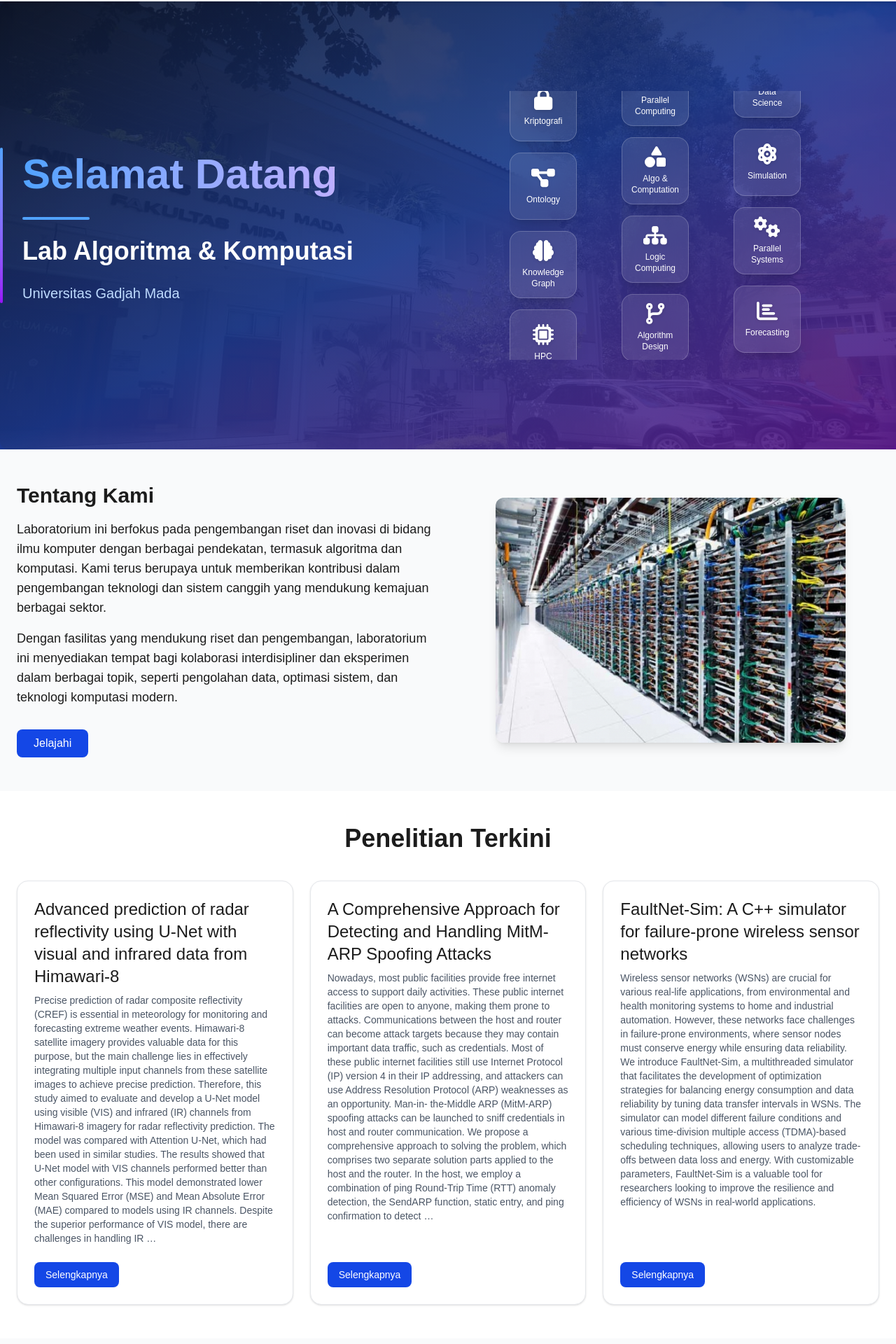
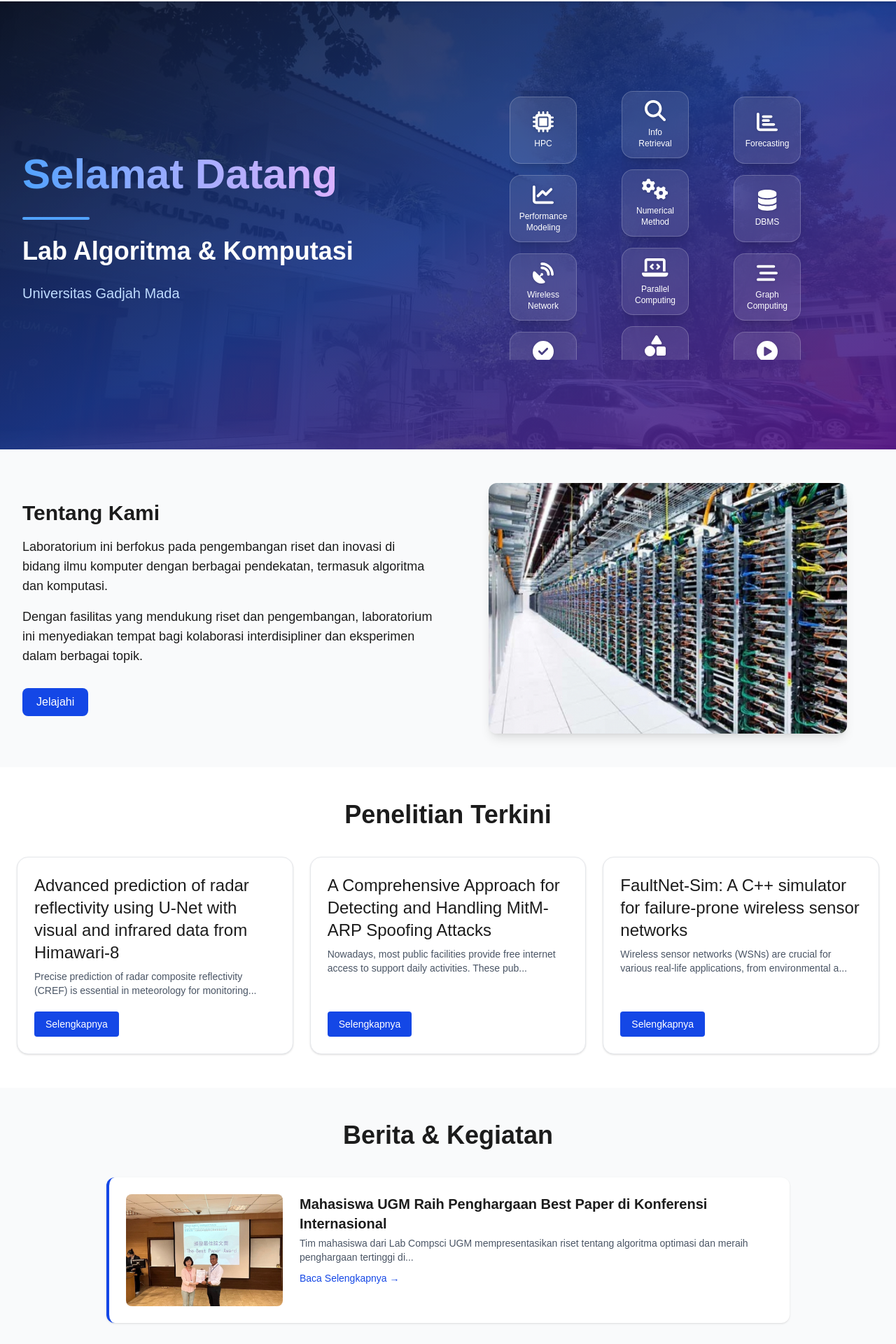
Before and after one commit to algokom-ugm/algokom-ugm.github.io, a Next.js app: page / in a window 1280 px wide. Shown: the part 78-1998 px from the top of the page at 70% size. Built offline with nearby package versions, Linux system fonts and the light colour scheme.

Commit message:
responsive v1.0

```diff
--- a/src/app/introduction/members/page.tsx
+++ b/src/app/introduction/members/page.tsx
@@ -16,7 +16,7 @@ export default function Members() {
 
           <div className="grid grid-cols-1 sm:grid-cols-2 lg:grid-cols-3 xl:grid-cols-4 gap-8 px-4">
             <a
-              href={`/research/recent-research/${headOfLab.researcherSlug}`}
+              href={`/research/recent-research?researcher=${headOfLab.researcherSlug}`}
               className="group relative flex flex-col items-center p-6 rounded-3xl bg-gradient-to-br from-white to-blue-50 shadow-lg hover:shadow-xl transition-all duration-300 ease-out hover:-translate-y-2"
               key={headOfLab.researcherSlug}
             >
@@ -82,7 +82,7 @@ export default function Members() {
           <div className="grid grid-cols-1 sm:grid-cols-2 lg:grid-cols-3 xl:grid-cols-4 gap-8 px-4">
             {members.map((member) => (
               <a
-                href={`/research/recent-research/${member.researcherSlug}`}
+                href={`/research/recent-research?researcher=${member.researcherSlug}`}
                 className="group relative flex flex-col items-center p-6 rounded-3xl bg-gradient-to-br from-white to-blue-50 shadow-lg hover:shadow-xl transition-all duration-300 ease-out hover:-translate-y-2"
                 key={member.researcherSlug}
               >
--- a/src/app/page.tsx
+++ b/src/app/page.tsx
@@ -61,48 +61,82 @@ const topics = [
 export default function Home() {
   return (
     <div>
-      <section className="min-h-[80vh] flex items-center justify-center px-8 overflow-hidden relative bg-gradient-to-br from-slate-900 via-blue-900 to-purple-900">
-        {/* Animated background elements */}
-        <div className="absolute inset-0 z-0">
-          {/* Grid pattern */}
-          <div className="absolute inset-0 opacity-10">
+      {/* Hero Section */}
+      <section className="min-h-[80vh] flex items-center justify-center px-4 sm:px-6 md:px-8 overflow-hidden relative bg-gradient-to-br from-slate-900 via-blue-900 to-purple-900">
+        <div className="absolute inset-0 z-0 opacity-10">
           <Image
             src="/fak-mipa.jpg"
             alt="Home"
             fill={true}
-              className="rounded-xl shadow-lg object-cover max-w-full h-auto"
+            className="object-cover"
             priority
           />
         </div>
-        </div>
 
-        <div className="max-w-7xl w-full grid grid-cols-1 md:grid-cols-2 gap-8 items-center z-10">
+        <div className="max-w-7xl w-full grid grid-cols-1 lg:grid-cols-2 gap-6 md:gap-8 items-center z-10">
           <motion.div
             initial={{ opacity: 0, x: -50 }}
             animate={{ opacity: 1, x: 0 }}
             transition={{ duration: 1 }}
             className="text-white relative"
           >
-            <div className="relative space-y-6">
-              <div className="absolute -left-8 top-0 h-full w-1 bg-gradient-to-b from-blue-400 to-purple-600 rounded-full" />
+            <div className="relative flex flex-col items-center lg:items-start text-center lg:text-left space-y-4 md:space-y-6">
+              <div className="absolute hidden lg:-left-8 top-0 h-full w-1 bg-gradient-to-b from-blue-400 to-purple-600 rounded-full" />
 
-              <h1 className="text-4xl md:text-6xl font-bold leading-tight bg-gradient-to-r from-blue-400 to-purple-300 bg-clip-text text-transparent">
+              <h1 className="text-4xl  md:text-5xl lg:text-6xl font-bold leading-tight bg-gradient-to-r from-blue-400 to-purple-300 bg-clip-text text-transparent">
                 Selamat Datang
               </h1>
 
-              <div className="space-y-4">
-                <div className="w-24 h-1 bg-blue-400 rounded-full mb-4" />
-                <h2 className="text-2xl md:text-4xl font-semibold leading-relaxed">
+              <div className="flex flex-col items-center lg:items-start space-y-3 md:space-y-4">
+                <div className="w-16 sm:w-20 md:w-24 h-1 bg-blue-400 rounded-full mb-3 md:mb-4" />
+                <h2 className="text-xl sm:text-2xl md:text-3xl lg:text-4xl font-semibold leading-relaxed">
                   Lab Algoritma & Komputasi
                 </h2>
-                <p className="text-lg md:text-xl text-blue-200 font-medium">
+                <p className="text-base sm:text-lg md:text-xl text-blue-200 font-medium">
                   Universitas Gadjah Mada
                 </p>
               </div>
             </div>
           </motion.div>
 
-          <div className="flex justify-center gap-8 h-96 overflow-hidden relative">
+          {/* Default (2 rows horizontal) */}
+          <div className="flex justify-center h-96 overflow-hidden relative lg:hidden flex-col">
+            {[
+              topics.slice(0, Math.ceil(topics.length / 2)),
+              topics.slice(Math.ceil(topics.length / 2)),
+            ].map((topicChunk, i) => {
+              const direction =
+                i % 2 === 0
+                  ? "animate-[slide-right_20s_linear_infinite]"
+                  : "animate-[slide-left_20s_linear_infinite]";
+
+              return (
+                <div key={i} className="w-full h-32 overflow-hidden relative">
+                  <div className={`flex absolute gap-4 ${direction}`}>
+                    {[...topicChunk, ...topicChunk].map((topic, index) => (
+                      <div
+                        key={index}
+                        className="h-24 w-24 flex-shrink-0 mx-auto"
+                      >
+                        <div className="h-full w-full bg-white/10 backdrop-blur-lg rounded-2xl shadow-xl flex flex-col items-center justify-center p-4 space-y-2 border border-white/20">
+                          <FontAwesomeIcon
+                            icon={topic.icon}
+                            className="text-3xl text-white drop-shadow-sm"
+                          />
+                          <p className="text-xs text-white text-center font-medium leading-snug">
+                            {topic.label}
+                          </p>
+                        </div>
+                      </div>
+                    ))}
+                  </div>
+                </div>
+              );
+            })}
+          </div>
+
+          {/* Large screens (3 columns vertical) */}
+          <div className="hidden lg:flex justify-center gap-8 h-96 overflow-hidden relative">
             {[
               topics.slice(0, Math.ceil(topics.length / 3)),
               topics.slice(
@@ -111,18 +145,14 @@ export default function Home() {
               ),
               topics.slice(Math.ceil((2 * topics.length) / 3)),
             ].map((topicChunk, i) => {
-              // Define direction: even = scroll down, odd = scroll up
-              const direction = i % 2 === 0 ? "scroll-down" : "scroll-up";
-
-              // Define animation class using Tailwind arbitrary syntax
-              const animationClass =
-                direction === "scroll-down"
+              const direction =
+                i % 2 === 0
                   ? "animate-[scroll-down_20s_linear_infinite]"
                   : "animate-[scroll-up_20s_linear_infinite]";
 
               return (
                 <div key={i} className="w-32 h-full overflow-hidden relative">
-                  <div className={`absolute top-0 space-y-4 ${animationClass}`}>
+                  <div className={`absolute top-0 space-y-4 ${direction}`}>
                     {[...topicChunk, ...topicChunk].map((topic, index) => (
                       <div key={index} className="h-24 w-24 mx-auto">
                         <div className="h-full w-full bg-white/10 backdrop-blur-lg rounded-2xl shadow-xl flex flex-col items-center justify-center p-4 space-y-2 border border-white/20">
@@ -144,47 +174,49 @@ export default function Home() {
         </div>
       </section>
 
-      <section className="">
-        <div className="flex flex-col md:flex-row items-center justify-between gap-10 px-6 py-12 max-w-7xl mx-auto">
-          <div className="flex-1 space-y-4 text-[var(--text-1)]">
-            <h2 className="text-3xl font-bold">Tentang Kami</h2>
-            <p className="text-lg">
+      {/* About Section */}
+      <section className="py-8 sm:py-10 md:py-12">
+        <div className="flex flex-col md:flex-row items-center justify-between gap-6 md:gap-8 lg:gap-10 px-4 sm:px-6 md:px-8 max-w-7xl mx-auto">
+          <div className="flex-1 space-y-3 md:space-y-4 text-[var(--text-1)] order-2 md:order-1 text-center lg:text-left items-center lg:items-start">
+            <h2 className="text-2xl sm:text-3xl font-bold">Tentang Kami</h2>
+            <p className="text-base sm:text-lg">
               Laboratorium ini berfokus pada pengembangan riset dan inovasi di
               bidang ilmu komputer dengan berbagai pendekatan, termasuk
-              algoritma dan komputasi. Kami terus berupaya untuk memberikan
-              kontribusi dalam pengembangan teknologi dan sistem canggih yang
-              mendukung kemajuan berbagai sektor.
+              algoritma dan komputasi.
             </p>
-            <p className="text-lg">
+            <p className="text-base sm:text-lg">
               Dengan fasilitas yang mendukung riset dan pengembangan,
               laboratorium ini menyediakan tempat bagi kolaborasi
-              interdisipliner dan eksperimen dalam berbagai topik, seperti
-              pengolahan data, optimasi sistem, dan teknologi komputasi modern.
+              interdisipliner dan eksperimen dalam berbagai topik.
             </p>
-            <button className="mt-4 px-6 py-2 bg-[var(--background-3)] text-[var(--text-alt-1)] rounded-lg hover:bg-[var(--background-3-hover)] transition">
+            <button className="mt-3 sm:mt-4 px-4 sm:px-5 py-2 text-sm sm:text-base bg-[var(--background-3)] text-[var(--text-alt-1)] rounded-lg hover:bg-[var(--background-3-hover)] transition">
               Jelajahi
             </button>
           </div>
 
-          <div className="flex-1 flex justify-center">
+          <div className="flex-1 lg:flex justify-center order-1 md:order-2 mb-6 md:mb-0 hidden">
+            <div className="w-full max-w-md lg:max-w-lg">
               <Image
                 src="/data_center.jpg"
                 alt="Home"
-              width={500}
-              height={500}
-              className="rounded-xl shadow-lg object-cover max-w-full h-auto"
+                width={600}
+                height={400}
+                className="rounded-xl shadow-lg object-cover w-full h-auto"
                 priority
               />
             </div>
           </div>
+        </div>
       </section>
 
-      <section className="flex flex-col items-center justify-center min-h-[80vh] px-6 py-12 bg-[var(--background-2)]">
-        <h2 className="text-4xl font-bold text-[var(--text-1)] mb-10">
+      {/* Research Section */}
+      <section className="py-8 sm:py-10 md:py-12 bg-[var(--background-2)]">
+        <div className="flex flex-col items-center justify-center px-4 sm:px-6 max-w-7xl mx-auto">
+          <h2 className="text-2xl sm:text-3xl md:text-4xl font-bold text-[var(--text-1)] mb-6 md:mb-8 lg:mb-10">
             Penelitian Terkini
           </h2>
 
-        <div className="grid grid-cols-1 sm:grid-cols-2 md:grid-cols-3 gap-6 max-w-7xl w-full">
+          <div className="grid grid-cols-1 md:grid-cols-2 lg:grid-cols-3 gap-4 sm:gap-5 md:gap-6 w-full">
             {publikasiData
               .sort((a, b) => {
                 // Helper to normalize nulls -> put them at the bottom
@@ -199,29 +231,29 @@ export default function Home() {
                 }
                 return safeNum(b.hari) - safeNum(a.hari);
               })
-            .slice(0, 3) // Take the top 3 most recent
+              .slice(0, 3)
               .map((item, index) => (
                 <div
                   key={index}
-                className="bg-[var(--background-2)] border border-[var(--border-1)] rounded-2xl shadow-sm hover:shadow-xl transition overflow-hidden flex flex-col"
+                  className="bg-[var(--background-2)] border border-[var(--border-1)] rounded-xl md:rounded-2xl shadow-sm hover:shadow-md md:hover:shadow-xl transition overflow-hidden flex flex-col"
                 >
-                <div className="p-6 flex flex-col justify-between flex-grow">
+                  <div className="p-4 sm:p-5 md:p-6 flex flex-col justify-between flex-grow">
                     <div>
-                    <h3 className="text-2xl text-[var(--text-1)] mb-2">
+                      <h3 className="text-lg sm:text-xl md:text-2xl text-[var(--text-1)] mb-2">
                         {item.judul}
                       </h3>
-                    <p className="text-[var(--text-1-shade)] text-sm">
-                      {item.deskripsi}
+                      <p className="text-[var(--text-1-shade)] text-xs sm:text-sm">
+                        {item.deskripsi.substring(0, 100)}...
                       </p>
                     </div>
 
-                  <div className="mt-6">
+                    <div className="mt-4 sm:mt-5">
                       <Link
                         href={`/research/${item.judul
                           .toLowerCase()
                           .replace(/ /g, "-")
                           .replace(/[^\w-]+/g, "")}`}
-                      className="inline-block px-4 py-2 text-sm font-medium text-[var(--text-alt-1)] bg-[var(--background-3)] rounded-lg hover:bg-[var(--background-3-hover)] transition"
+                        className="inline-block px-3 sm:px-4 py-1 sm:py-2 text-xs sm:text-sm font-medium text-[var(--text-alt-1)] bg-[var(--background-3)] rounded hover:bg-[var(--background-3-hover)] transition"
                       >
                         Selengkapnya
                       </Link>
@@ -230,36 +262,41 @@ export default function Home() {
                 </div>
               ))}
           </div>
+        </div>
       </section>
 
-      <section className=" flex flex-col items-center justify-center min-h-[80vh] px-6 py-12 bg-[var(--background-1)]">
-        <h2 className="text-4xl font-bold text-[var(--text-1)] mb-10">
+      {/* News Section */}
+      <section className="py-8 sm:py-10 md:py-12 bg-[var(--background-1)]">
+        <div className="flex flex-col items-center justify-center px-4 sm:px-6 max-w-5xl mx-auto">
+          <h2 className="text-2xl sm:text-3xl md:text-4xl font-bold text-[var(--text-1)] mb-6 md:mb-8 lg:mb-10">
             Berita & Kegiatan
           </h2>
 
-        <div className="space-y-8 max-w-5xl w-full">
+          <div className="space-y-5 sm:space-y-6 md:space-y-8 w-full">
             {newsevents.slice(0, 3).map((item, i) => (
               <div
                 key={i}
-              className="flex flex-col md:flex-row items-start gap-6 border-l-4 border-[var(--border-2)] bg-[var(--background-2)] p-6 rounded-xl shadow hover:shadow-lg transition"
+                className="flex flex-col md:flex-row items-start gap-4 sm:gap-5 md:gap-6 border-l-4 border-[var(--border-2)] bg-[var(--background-2)] p-4 sm:p-5 md:p-6 rounded-lg md:rounded-xl shadow hover:shadow-md md:hover:shadow-lg transition"
               >
+                <div className="w-full md:w-48 lg:w-56 flex-shrink-0">
                   <Image
                     src={item.img}
                     alt={item.title}
-                width={200}
-                height={140}
-                className="rounded-lg object-cover w-full md:w-60 h-40"
+                    width={240}
+                    height={160}
+                    className="rounded-lg object-cover w-full h-32 sm:h-36 md:h-40"
                   />
-              <div className="flex-1">
-                <h3 className="text-xl font-semibold text-[var(--text-1)] mb-1">
+                </div>
+                <div className="flex-1 mt-3 md:mt-0">
+                  <h3 className="text-lg sm:text-xl font-semibold text-[var(--text-1)] mb-1">
                     {item.title}
                   </h3>
-                <p className="text-[var(--text-1-shade)] text-sm mb-2">
-                  {item.desc}
+                  <p className="text-[var(--text-1-shade)] text-xs sm:text-sm mb-2">
+                    {item.desc.substring(0, 120)}...
                   </p>
                   <Link
                     href={`/news-and-events/${item.slug}`}
-                  className="text-blue-700 hover:underline font-medium text-sm"
+                    className="text-blue-700 hover:underline font-medium text-xs sm:text-sm"
                   >
                     Baca Selengkapnya →
                   </Link>
@@ -268,13 +305,14 @@ export default function Home() {
             ))}
           </div>
 
-        <div className="mt-10">
+          <div className="mt-8 sm:mt-10">
             <Link
               href="/news-and-events"
-            className="px-6 py-3 bg-[var(--background-3)] text-[var(--text-alt-1)] rounded-lg hover:bg-[var(--background-3-hover)] transition"
+              className="px-5 sm:px-6 py-2 sm:py-3 text-sm sm:text-base bg-[var(--background-3)] text-[var(--text-alt-1)] rounded-lg hover:bg-[var(--background-3-hover)] transition"
             >
               Lihat Semua
             </Link>
+          </div>
         </div>
       </section>
     </div>
```
Also changed, not shown: next.config.js (+4 -4 lines), src/app/LayoutWrapper.tsx (+127 -26 lines), src/app/globals.css (+30 -0 lines), src/app/research/recent-research/page.tsx (+41 -26 lines). Lines whose indentation alone changed are shown as unchanged.
